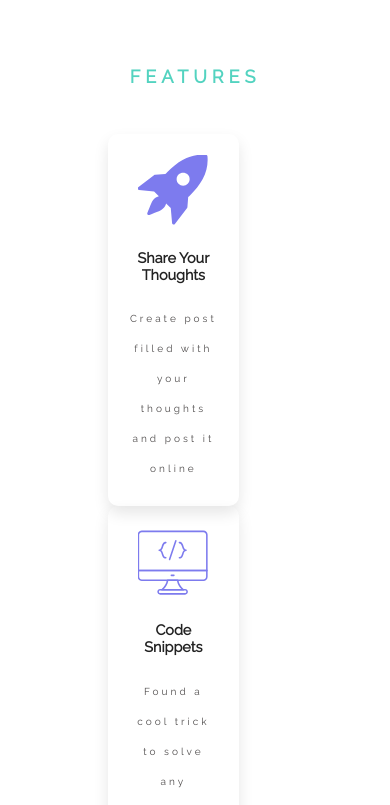
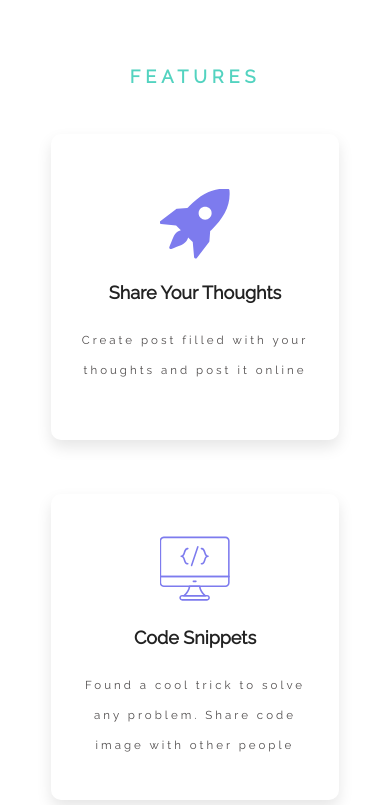
Before and after one commit to NikhilSharma03/DevMind, a React (Create React App) app: page / in a window 390 px wide. Shown: the part 755-1560 px from the top of the page. Built offline with nearby package versions, Linux system fonts and the light colour scheme.

Commit message:
Fixed Feature For Mobile Screen

```diff
--- a/src/components/FeatureCard/FeatureCard.css
+++ b/src/components/FeatureCard/FeatureCard.css
@@ -1,5 +1,7 @@
 .home__feat--card {
   flex: 1;
+  min-width: 30rem;
+  max-width: 35rem;
   min-height: 33rem;
   padding: 3rem;
   display: flex;
@@ -24,8 +26,41 @@
   line-height: 30px;
 }
 
-/* #7d7bee */
-
 .home__feat--card:not(:last-child) {
   margin-right: 6rem;
 }
+
+/* Media */
+
+@media (max-width: 981px) {
+  .home__feat--card {
+    margin-bottom: 7.5rem;
+  }
+}
+
+@media (max-width: 635px) {
+  .home__feat--card {
+    min-height: 42.5rem;
+    max-width: 40rem;
+    justify-content: center;
+  }
+  .home__feat--card:not(:last-child) {
+    margin-right: 0;
+  }
+}
+
+@media (max-width: 500px) {
+  .home__feat--card h1 {
+    font-size: 2.5rem;
+  }
+  .home__feat--card p {
+    font-size: 1.6rem;
+  }
+}
+
+@media (max-width: 350px) {
+  .home__feat--card svg {
+    width: 55px;
+    height: 55px;
+  }
+}
--- a/src/pages/Home/Home.css
+++ b/src/pages/Home/Home.css
@@ -98,10 +98,25 @@
 .home__feat--card__container {
   display: flex;
   flex-wrap: wrap;
-  padding: 6.5rem 15rem;
+  justify-content: space-between;
+  padding: 6.5rem 4rem;
 }
 
 /* Media */
+
+@media (max-width: 981px) {
+  .home__feat--card__container {
+    padding: 6.5rem 10rem;
+    justify-content: center;
+    padding-bottom: 0;
+  }
+}
+
+@media (max-width: 800px) {
+  .home__feat--card__container {
+    padding: 6.5rem 4.5rem;
+  }
+}
 
 @media (max-width: 870px) {
   .home__image--container {
@@ -126,6 +141,14 @@
   .home__heading p {
     padding: 3rem 4.5rem;
     padding-top: 1rem;
+  }
+}
+
+@media (max-width: 635px) {
+  .home__feat--card__container {
+    flex-direction: column;
+    align-items: center;
+    padding-bottom: 0;
   }
 }
 
```
